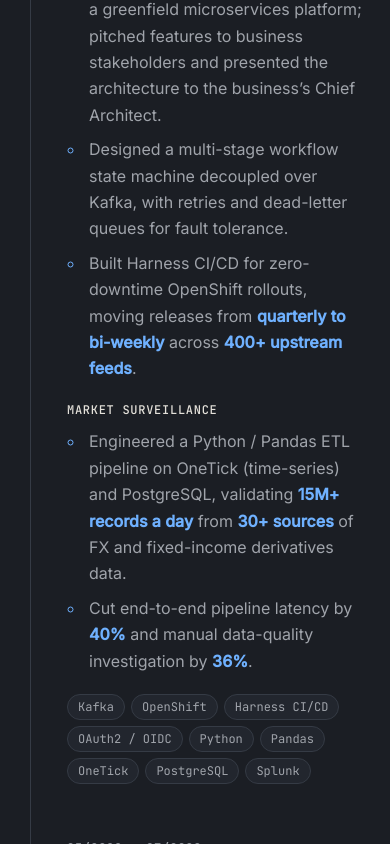
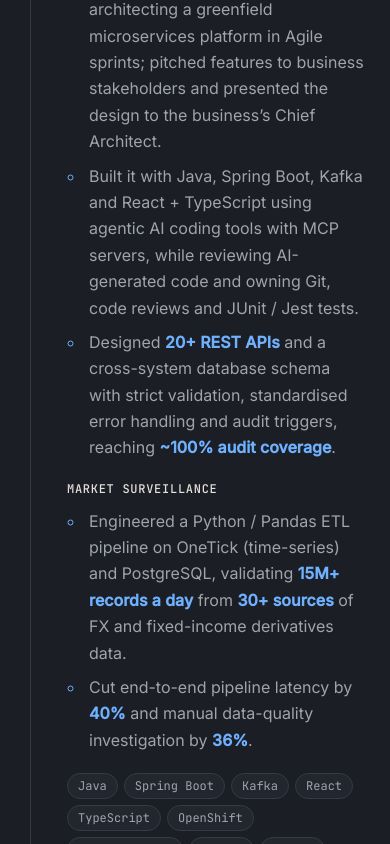
Before and after one commit to ritiknaik/portfolio, a React (Vite) app: page / in a window 390 px wide. Shown: the part 7540-8384 px from the top of the page. Built offline with nearby package versions, Linux system fonts and the light colour scheme.

Commit message:
Update CDE experience and default project filter on small screens
- Replace CDE bullets with team lead, stack and REST API / audit points
- Projects open on the SWE filter on phones and tablets

Co-Authored-By: Claude Opus 5.5 <noreply@anthropic.com>

```diff
--- a/src/components/Projects.jsx
+++ b/src/components/Projects.jsx
@@ -33,7 +33,8 @@ function Card({ project, onOpen }) {
 }
 
 export default function Projects() {
-  const [filter, setFilter] = useState('all');
+  // Phones and tablets start on SWE so the list stays short; wider screens show everything
+  const [filter, setFilter] = useState(() => (window.matchMedia('(max-width: 960px)').matches ? 'swe' : 'all'));
   const [openIndex, setOpenIndex] = useState(null);
   const shown = projects.filter((p) => filter === 'all' || p.lenses.includes(filter));
 
--- a/src/data/profile.js
+++ b/src/data/profile.js
@@ -113,9 +113,9 @@ export const experience = [
       {
         label: 'Critical Data Elements (CDE)',
         points: [
-          'Led a team of *six engineers* building a greenfield microservices platform; pitched features to business stakeholders and presented the architecture to the business’s Chief Architect.',
-          'Designed a multi-stage workflow state machine decoupled over Kafka, with retries and dead-letter queues for fault tolerance.',
-          'Built Harness CI/CD for zero-downtime OpenShift rollouts, moving releases from *quarterly to bi-weekly* across *400+ upstream feeds*.',
+          'Led a team of *six engineers* architecting a greenfield microservices platform in Agile sprints; pitched features to business stakeholders and presented the design to the business’s Chief Architect.',
+          'Built it with Java, Spring Boot, Kafka and React + TypeScript using agentic AI coding tools with MCP servers, while reviewing AI-generated code and owning Git, code reviews and JUnit / Jest tests.',
+          'Designed *20+ REST APIs* and a cross-system database schema with strict validation, standardised error handling and audit triggers, reaching *~100% audit coverage*.',
         ],
       },
       {
@@ -126,7 +126,7 @@ export const experience = [
         ],
       },
     ],
-    tags: ['Kafka', 'OpenShift', 'Harness CI/CD', 'OAuth2 / OIDC', 'Python', 'Pandas', 'OneTick', 'PostgreSQL', 'Splunk'],
+    tags: ['Java', 'Spring Boot', 'Kafka', 'React', 'TypeScript', 'OpenShift', 'Harness CI/CD', 'Python', 'Pandas', 'OneTick', 'PostgreSQL'],
   },
   {
     role: 'Intern Analyst',
```
